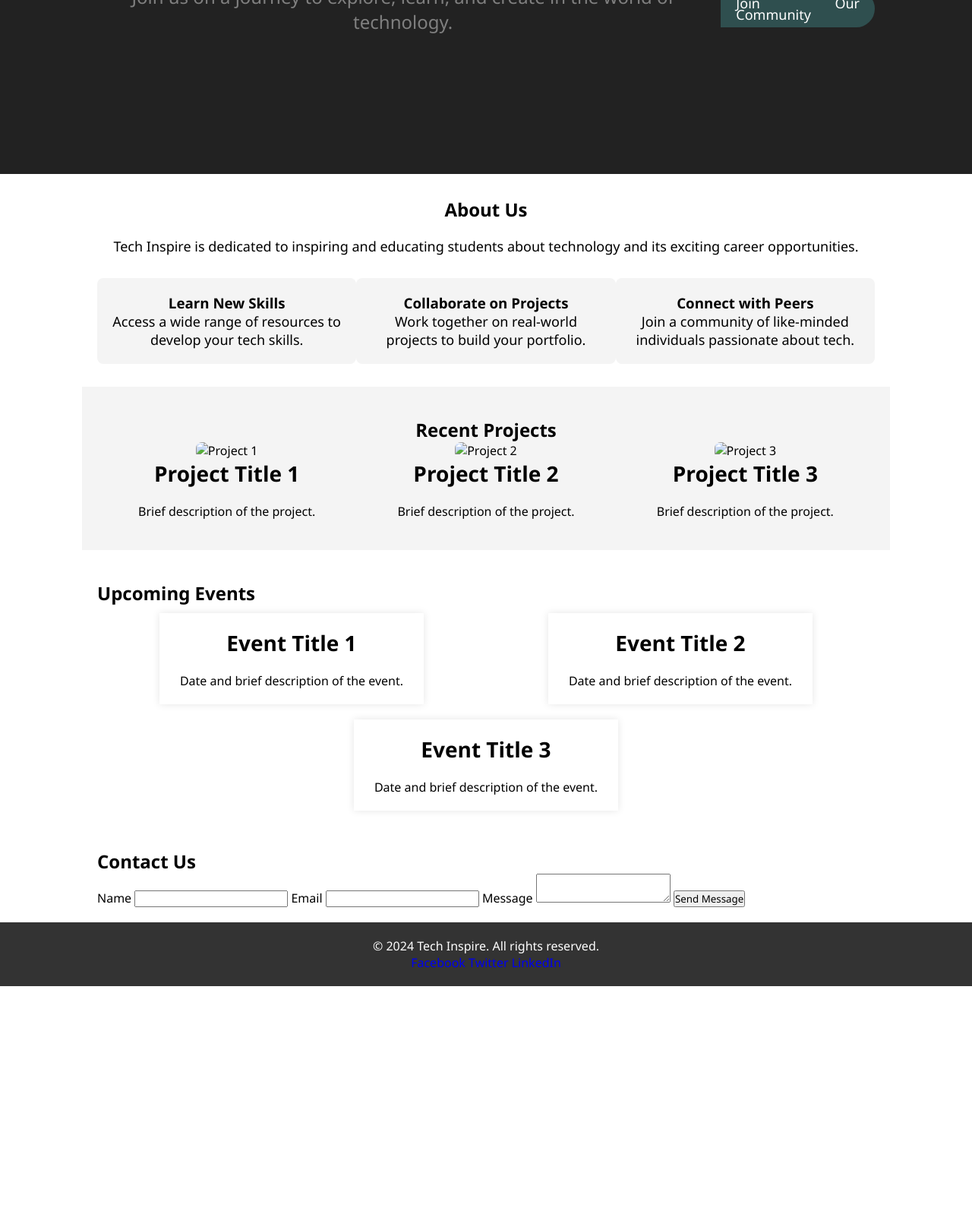
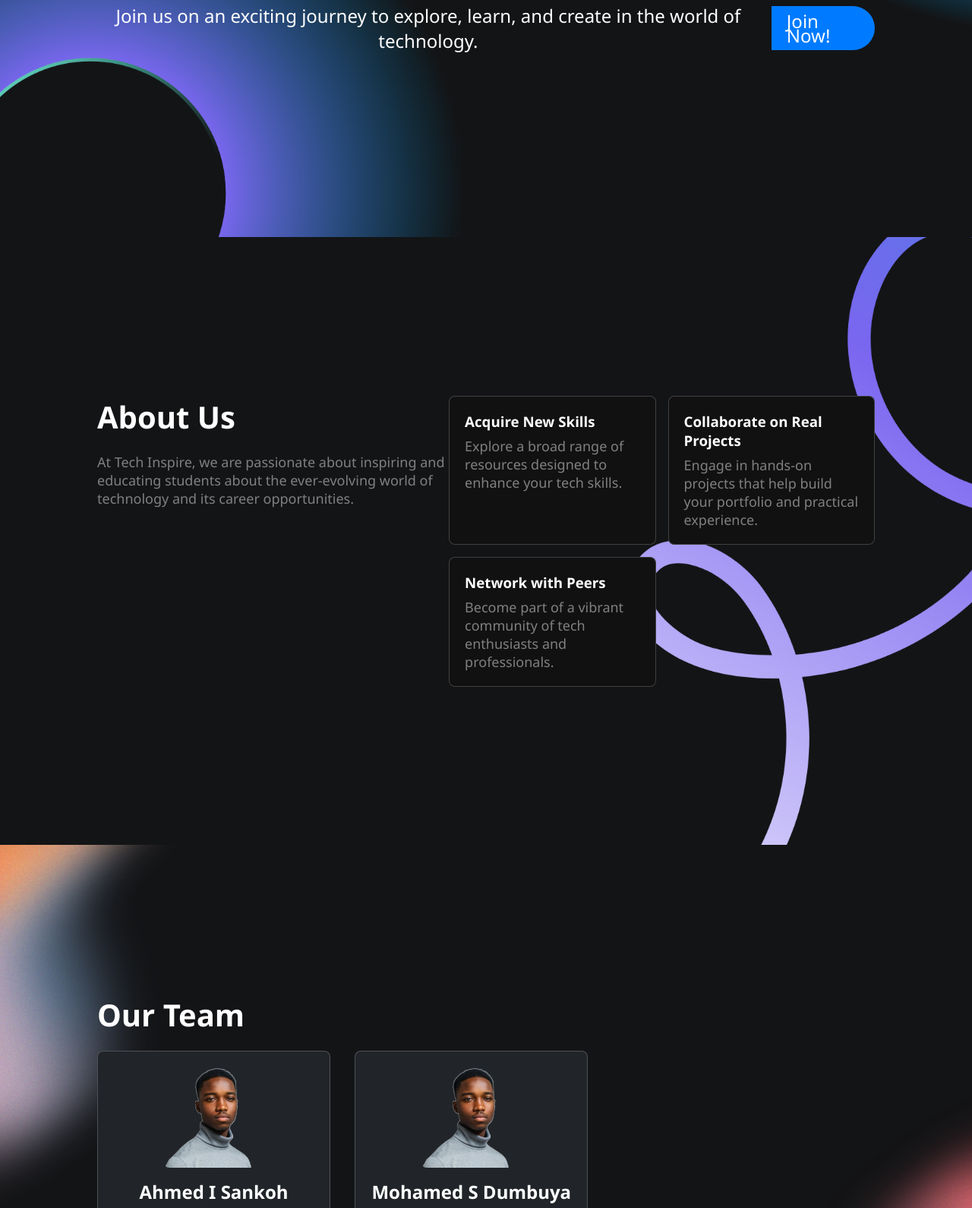
Before and after one commit to Dumbuya1475/Tech-Inspire_SL, a plain HTML site: page index.html in a window 1280 px wide. Shown: the part 488-2078 px from the top of the page at 76% size. Before the commit the page ends 1786 px from the top, so only its background shows below. Drawn offline with Linux system fonts and the light colour scheme.

Commit message:
update file

```diff
--- a/index.html
+++ b/index.html
@@ -10,21 +10,19 @@
 
 <body>
   <!-- Header -->
-    <header>
+  <header id="header">
     <div class="container header">
       <div class="logo">
-                <img src="./assets/images/TI_logo_transparent.png" alt="Tech Inspire lod@
-                go">
+        <img src="./assets/images/TI_logo_transparent.png" alt="Tech Inspire logo">
       </div>
-            <!-- <h1>Tech Inspire</h1> -->
       <nav>
         <ul>
           <li><a href="#home" class="active">Home</a></li>
           <li><a href="#about">About Us</a></li>
-                    <!-- <li><a href="#resources">Resources</a></li> -->
+          <li><a href="#team">Our Team</a></li>
           <!-- <li><a href="#projects">Projects</a></li> -->
           <!-- <li><a href="#events">Events</a></li> -->
-                    <li><a href="#contact">Contact</a></li>
+          <li><a href="contact.html">Contact</a></li>
         </ul>
       </nav>
     </div>
@@ -39,96 +37,61 @@
       <br>
       <h1 class="last-line">of Tech Innovators</h1>
       <div class="tagline">
-                <p>Join us on a journey to explore, learn, and create in the world of technology.</p>
-                <a href="#contact" class="btn">Join Our Community</a>
+        <p>Join us on an exciting journey to explore, learn, and create in the world of technology.</p>
+        <a href="https://chat.whatsapp.com/EOFB1iPTyfnIotfeauND2S" class="btn">Join Now!</a>
       </div>
     </div>
   </section>
 
   <!------------------------------------------------- Introduction Section ------------------------------------------------->
-    <section id="about" >
+  <section id="about">
     <div class="container about">
+      <div class="heading">
         <h2>About Us</h2>
-            <p>Tech Inspire is dedicated to inspiring and educating students about technology and its exciting career
-                opportunities.</p>
+        <p>At Tech Inspire, we are passionate about inspiring and educating students about the ever-evolving world of
+          technology and its career opportunities.</p>
+      </div>
       <div class="highlights">
         <div class="highlight">
-                    <h3>Learn New Skills</h3>
-                    <p>Access a wide range of resources to develop your tech skills.</p>
+          <h3>Acquire New Skills</h3>
+          <p>Explore a broad range of resources designed to enhance your tech skills.</p>
         </div>
         <div class="highlight">
-                    <h3>Collaborate on Projects</h3>
-                    <p>Work together on real-world projects to build your portfolio.</p>
+          <h3>Collaborate on Real Projects</h3>
+          <p>Engage in hands-on projects that help build your portfolio and practical experience.</p>
         </div>
         <div class="highlight">
-                    <h3>Connect with Peers</h3>
-                    <p>Join a community of like-minded individuals passionate about tech.</p>
+          <h3>Network with Peers</h3>
+          <p>Become part of a vibrant community of tech enthusiasts and professionals.</p>
         </div>
       </div>
     </div>
   </section>
 
-    <!------------------------------------------------- Recent Projects Section ------------------------------------------------->
-    <section id="projects">
-        <div class="container projects">
-            <h2>Recent Projects</h2>
-            <div class="project-grid">
-                <div class="project-item">
-                    <img src="project1.jpg" alt="Project 1">
-                    <h3>Project Title 1</h3>
-                    <p>Brief description of the project.</p>
+  <!------------------------------------------------- Team Section ------------------------------------------------->
+  <section id="team">
+    <div class="container team">
+      <h2>Our Team</h2>
+      <div class="team-grid">
+        <div class="team-member">
+          <img src="assets/images/me1.png" alt="Team Member 1">
+          <h3>Ahmed I Sankoh</h3>
+          <p>Founder & CEO</p>
+          <p>Ahmed I is passionate about technology and innovation, leading our team with a vision for the future.</p>
         </div>
-                <div class="project-item">
-                    <img src="project2.jpg" alt="Project 2">
-                    <h3>Project Title 2</h3>
-                    <p>Brief description of the project.</p>
+        <div class="team-member">
+          <img src="assets/images/me1.png" alt="Team Member 2">
+          <h3>Mohamed S Dumbuya</h3>
+          <p>Co-Founder & CTO</p>
+          <p>Mohamed Super brings a wealth of technical expertise and oversees our tech initiatives and projects.</p>
         </div>
-                <div class="project-item">
-                    <img src="project3.jpg" alt="Project 3">
-                    <h3>Project Title 3</h3>
-                    <p>Brief description of the project.</p>
+        <!-- <div class="team-member">
+          <img src="assets/images/me1.png" alt="Team Member 3">
+          <h3>Zainab M Kamara</h3>
+          <p>Chief Operations Officer</p>
+          <p>Emily ensures our operations run smoothly, facilitating team collaboration and project execution.</p>
+        </div> -->
       </div>
-            </div>
-        </div>
-    </section>
-
-    <!------------------------------------------------- Upcoming Events Section ------------------------------------------------->
-    <section id="events" >
-        <div class="container events">
-            <h2>Upcoming Events</h2>
-            <div class="event-list">
-                <div class="event-item">
-                    <h3>Event Title 1</h3>
-                    <p>Date and brief description of the event.</p>
-                </div>
-                <div class="event-item">
-                    <h3>Event Title 2</h3>
-                    <p>Date and brief description of the event.</p>
-                </div>
-                <div class="event-item">
-                    <h3>Event Title 3</h3>
-                    <p>Date and brief description of the event.</p>
-                </div>
-            </div>
-        </div>
-    </section>
-
-    <!------------------------------------------------- Contact Section ------------------------------------------------->
-    <section id="contact">
-        <div class="container contact">
-            <h2>Contact Us</h2>
-            <form action="#" method="post">
-                <label for="name">Name</label>
-                <input type="text" id="name" name="name" required>
-
-                <label for="email">Email</label>
-                <input type="email" id="email" name="email" required>
-
-                <label for="message">Message</label>
-                <textarea id="message" name="message" required></textarea>
-
-                <button type="submit" class="btn">Send Message</button>
-            </form>
     </div>
   </section>
 
@@ -143,6 +106,8 @@
       </div>
     </div>
   </footer>
+
+  <script src="scripts/script.js"></script>
 </body>
 
 </html>
--- /dev/null
+++ b/styles/contact.css
@@ -0,0 +1,117 @@
+/* Basic reset and styling */
+* {
+  box-sizing: border-box;
+  font-family: Arial, sans-serif;
+  margin: 0;
+  padding: 0;
+  outline: none;
+}
+
+.container {
+  /* width: 80%; */
+  margin: auto;
+  overflow: hidden;
+}
+
+/* Contact Section */
+#contact {
+  background:var(--primary-color);
+  background-image: url(/assets/images/bg4.png);
+  background-size: cover;
+  background-repeat: no-repeat;
+  height: 100vh;
+  /* padding: 40px 20px; */
+  /* margin: 20px 0; */
+  /* border-radius: 8px; */
+  display: flex;
+  flex-direction: column;
+  justify-content: left;
+  align-items: center;
+  box-shadow: 0px 0px 10px rgba(0, 0, 0, 0.1);
+}
+
+#contact h2 {
+  /* text-align: center; */
+  color: var(--text-color);
+  margin-bottom: 20px;
+  font-size: 36px;
+}
+
+#contact form {
+  display: flex;
+  flex-direction: column;
+  gap: 20px;
+  width: 60%;
+}
+
+#contact label {
+  font-size: 18px;
+  color: var(--text-color);
+}
+
+#contact input::placeholder,
+#contact textarea::placeholder{
+  color: white;
+}
+#contact input,
+#contact textarea {
+  width: 100%;
+  backdrop-filter: blur(20px);
+  padding: 10px;
+  border: 1px solid var(--border-color);
+  border-radius: 4px;
+  font-size: 16px;
+  color: var(--text-color);
+  background: transparent;
+}
+
+#contact textarea {
+  height: 150px;
+  resize: none;
+}
+
+#contact button {
+  background: var(--primary-color);
+  color: #fff;
+  border: none;
+  padding: 15px;
+  border-radius: 4px;
+  cursor: pointer;
+  font-size: 18px;
+  transition: background-color 0.3s ease;
+}
+
+#contact button:hover {
+  background: var(--button-hover-color);
+}
+
+/* Responsive Design */
+@media (max-width: 768px) {
+  #contact h2 {
+    font-size: 28px;
+  }
+
+  #contact input,
+  #contact textarea {
+    font-size: 14px;
+  }
+
+  #contact button {
+    font-size: 16px;
+  }
+}
+
+@media (max-width: 480px) {
+  #contact h2 {
+    font-size: 24px;
+  }
+
+  #contact input,
+  #contact textarea {
+    font-size: 12px;
+  }
+
+  #contact button {
+    font-size: 14px;
+  }
+}
--- a/styles/styles.css
+++ b/styles/styles.css
@@ -6,12 +6,29 @@
   list-style: none;
   font-family: 'Segoe UI', Tahoma, Geneva, Verdana, sans-serif;
   transition: all 400ms ease;
+  box-sizing: border-box;
+  scroll-behavior: smooth;
 }
 
 body {
   font-family: Arial, sans-serif;
   margin: 0;
   padding: 0;
+}
+
+:root {
+  --primary-color: #007bff;
+  /* A vibrant blue similar to the logo's line art */
+  --secondary-color: #f2f2f2;
+  /* A light gray similar to the logo's background */
+  --text-color: #333333;
+  /* A dark gray for text readability */
+  --button-color: var(--primary-color);
+  /* Match the primary color for buttons */
+  --button-hover-color: #0062cc;
+  /* A slightly darker shade for button hover */
+  --border-color: #dddddd;
+  /* A light gray for borders */
 }
 
 :root {
@@ -23,6 +40,26 @@ body {
 
   --border-color: skyblue;
   --border-color: deepskyblue;
+
+  --primary-color: #007bff;
+  /* Deep blue from the circles */
+  --secondary-color: #212529;
+  /* Dark background color */
+  --text-color: #ffffff;
+  /* Contrasting white for readability */
+  --button-color: var(--primary-color);
+  /* Match the primary color */
+  --button-hover-color: #0062cc;
+  /* Slightly darker hover state */
+  --border-color: rgba(255, 255, 255, 0.2);
+  /* Subtle white border */
+
+  --box-shadow-offset-x: 2px;
+  --box-shadow-offset-y: 2px;
+  --box-shadow-blur: 4px;
+  --box-shadow-spread: 0px;
+  --box-shadow-color: var(--primary-color);
+  /* Adjust opacity as needed */
 }
 
 .container {
@@ -33,9 +70,17 @@ body {
 
 /********************************************** Header **********************************************/
 header {
-  padding: 1rem 0;
+  background: var(--primary-bg);
   background: transparent;
-  background: var(--primary-bg);
+  position: fixed;
+  top: 0;
+  right: 0;
+  left: 0;
+  padding: 10px;
+  width: 100%;
+  transition: top 0.3s;
+  backdrop-filter: blur(2px);
+  z-index: 100;
 }
 
 header .header {
@@ -47,18 +92,19 @@ header .header {
 }
 
 .logo img {
-  background: gray;
+  background: white;
   width: 5rem;
   border-radius: 50%;
 }
 
 header a {
-  color: var(--secondary-text-color);
+  color: var(--primary-text-color);
   text-decoration: none;
   text-transform: uppercase;
   font-size: 16px;
   padding-bottom: 5px;
 }
+
 header .active,
 header a:hover {
   color: var(--primary-text-color);
@@ -84,12 +130,15 @@ header h1 {
 /********************************************** Hero Section **********************************************/
 .hero {
   background: var(--primary-bg);
+  background-image: url(/assets/images/bg1.png);
   color: #fff;
+  background-size: cover;
   background-repeat: no-repeat;
-  background-position-x: left;
-  height: 500px;
+  height: 100vh;
   text-align: center;
-  padding-top: 100px;
+  justify-content: center;
+  display: flex;
+  flex-direction: column;
 }
 
 .hero-text {
@@ -128,101 +177,150 @@ header h1 {
 .hero p {
   font-size: 24px;
   text-align: center;
-  color: var(--secondary-text-color);
+  color: var(--primary-text-color);
   line-height: normal;
 }
 
 .hero .tagline .btn {
   padding: 10px 20px;
-  background: darkcyan;
-  background: darkslategray;
+  background: var(--primary-color);
   color: #fff;
   border-top-right-radius: 50rem;
   border-bottom-right-radius: 50rem;
   text-decoration: none;
-  font-size: 18px;
+  font-size: 24px;
+  display: inline-block;
+  padding: 10px 20px;
+  font-size: 24px;
+  transition: background-color 0.3s ease;
+}
+
+.tagline .btn:hover {
+  background: #128C7E;
 }
 
 /****************************************** About Section **********************************************/
+#about {
+  padding: 30px 0;
+  height: 100vh;
+  display: flex;
+  flex-direction: column;
+  justify-content: center;
+  align-items: center;
+  background: #fff;
+  /* text-align: center; */
+  background-image: url(/assets/images/bg2.png);
+  background-repeat: no-repeat;
+  background-size: cover;
+}
+
 .about {
-  padding: 30px 0;
-  background: #fff;
-  text-align: center;
+  display: flex;
+  flex-direction: row;
+  /* color: var(--text-color); */
 }
 
 .about h2 {
+  font-size: 40px;
+  color: var(--text-color);
   margin-bottom: 20px;
 }
 
 .about p {
   font-size: 18px;
+  color: var(--secondary-text-color);
 }
 
 .highlights {
-  display: flex;
-  justify-content: space-around;
-  margin-top: 30px;
+  display: grid;
+  grid-template-columns: repeat(2, 1fr);
+  gap: 1rem;
+  /* justify-content: center; */
+  /* margin-top: 30px; */
+  /* align-items: center; */
 }
 
 .highlight {
-  width: 30%;
-  background: #f4f4f4;
+  /* width: 30%; */
+  /* background: #f4f4f4; */
+  /* background: transparent; */
   padding: 20px;
   border-radius: 8px;
+  border: 1px solid var(--border-color);
+  backdrop-filter: blur(20px);
+  background: #111;
 }
 
-/********************************************** Projects Section **********************************************/
-.projects {
-  padding: 30px 0;
-  background: #f4f4f4;
+.highlight h3 {
+  color: var(--text-color);
+  margin-bottom: 0.5rem;
+}
+
+.highlight p {
+  color: var(--secondary-text-color);
+}
+
+/********************************************** Team Section **********************************************/
+#team {
+  /* padding: 30px 0; */
+  height: 100vh;
+  background: #fff;
+  background-image: url(/assets/images/bg3.png);
+  background-repeat: no-repeat;
+  background-size: cover;
+  display: flex;
+  flex-direction: column;
+  justify-content: center;
+  align-items: center;
+}
+
+.team {
+  /* text-align: center; */
+}
+
+.team h2 {
+  font-size: 40px;
+  color: var(--text-color);
+  margin-bottom: 20px;
+}
+
+.team-grid {
+  display: flex;
+  flex-direction: row;
+  justify-content: space-around;
+  justify-content: left;
+  /* flex-wrap: wrap; */
+  gap: 2rem;
+}
+
+.team-member {
+  padding: 0;
+  background: var(--secondary-color);
+  padding: 20px;
+  border-radius: 8px;
+  border: 1px solid var(--border-color);
+  backdrop-filter: blur(20px);
+  width: fit-content;
+  width: 30%;
   text-align: center;
 }
 
-.project-grid {
-  display: flex;
-  justify-content: space-around;
+.team-member img {
+  width: 50%;
+  margin: 0;
+  height: auto;
+  border-radius: 0.5rem;
+  margin-bottom: 10px;
 }
 
-.project-item {
-  width: 30%;
+.team-member h3 {
+  font-size: 24px;
+  color: var(--text-color);
 }
 
-.project-item img {
-  width: 100%;
-  border-radius: 8px;
-}
-
-.highlight h4 {
-  font-size: 22px;
-}
-
-.projects,
-.events {
-  padding: 40px 20px;
-}
-
-.projects h3,
-.events h3 {
-  text-align: center;
-  margin-bottom: 20px;
-  font-size: 28px;
-}
-
-.project-grid,
-.event-list {
-  display: flex;
-  justify-content: space-around;
-  flex-wrap: wrap;
-}
-
-.project-card,
-.event-item {
-  background-color: white;
-  padding: 20px;
-  margin: 10px;
-  width: 30%;
-  box-shadow: 0px 0px 10px rgba(0, 0, 0, 0.1);
-  text-align: center;
+.team-member p {
+  font-size: 16px;
+  color: var(--secondary-text-color);
 }
 
 /********************************************** Footer Section **********************************************/
@@ -231,7 +329,7 @@ footer {
   color: white;
   text-align: center;
   padding: 20px;
-  margin-top: 20px;
+  /* margin-top: 20px; */
 }
 
 footer .social-links a {
@@ -249,22 +347,53 @@ footer .social-links a {
     text-align: center;
   }
 
-  .hero h2 {
-    font-size: 28px;
+  .hero h1 {
+    font-size: 48px;
   }
 
   .hero p {
     font-size: 16px;
   }
 
-  .introduction .highlights {
+  .hero .tagline {
     flex-direction: column;
-    align-items: center;
+    align-items: flex-start;
+    justify-content: center;
+    gap: 1rem;
+    margin-top: 2rem;
   }
 
-  .project-card,
+  .hero .tagline .btn {
+    font-size: 16px;
+  }
+
+  .tagline p {
+    text-align: left;
+  }
+
+  #about {
+    padding: 5rem 0;
+    height: auto;
+    /* background-size: contain; */
+  }
+
+  .about {
+    gap: 2rem;
+    flex-direction: column;
+  }
+
+  .highlights {
+    /* background: red; */
+    flex-wrap: wrap;
+  }
+
+  .project-item,
   .event-item {
     width: 45%;
+  }
+
+  .team-member {
+    width: 80%;
   }
 
   .cta-button {
@@ -295,13 +424,44 @@ footer .social-links a {
     font-size: 24px;
   }
 
+  .highlights {
+    grid-template-columns: repeat(1, 1fr);
+  }
+
   .highlight h4 {
     font-size: 20px;
   }
 
-  .project-card,
-  .event-item {
-    width: 100%;
+  #team {
+    padding: 5rem 0;
+    height: auto;
+  }
+
+  .team-grid {
+    flex-direction: column;
+    justify-content: center;
+    /* flex-wrap: wrap; */
+    gap: 2rem;
+  }
+
+  .team-member {
+    padding: 0;
+    background: var(--secondary-color);
+    padding: 20px;
+    border-radius: 8px;
+    border: 1px solid var(--border-color);
+    backdrop-filter: blur(20px);
+    width: fit-content;
+    /* width: 30%; */
+    text-align: center;
+  }
+
+  .team-member img {
+    /* width: 50%; */
+    /* margin: 0; */
+    /* height: auto; */
+    /* border-radius: 0.5rem; */
+    /* margin-bottom: 10px; */
   }
 
   footer .social-links {
```
Also changed, not shown: contact.html (added, +93 -0 lines), scripts/script.js (added, +18 -0 lines), assets/images/Detroit skyline.jpg (deleted), assets/images/Picture1 (1).png (deleted), assets/images/WhatsApp Image 2024-06-06 at 11.36.44_561d38f8.jpg (added), assets/images/bg1.png (added), assets/images/bg2.png (added), assets/images/bg3.png (added), assets/images/bg4.png (added), assets/images/bg5.png (added), assets/images/bg6.png (added), assets/images/download (1).jpg (deleted), assets/images/me1.png (added). Lines whose indentation alone changed are shown as unchanged.
